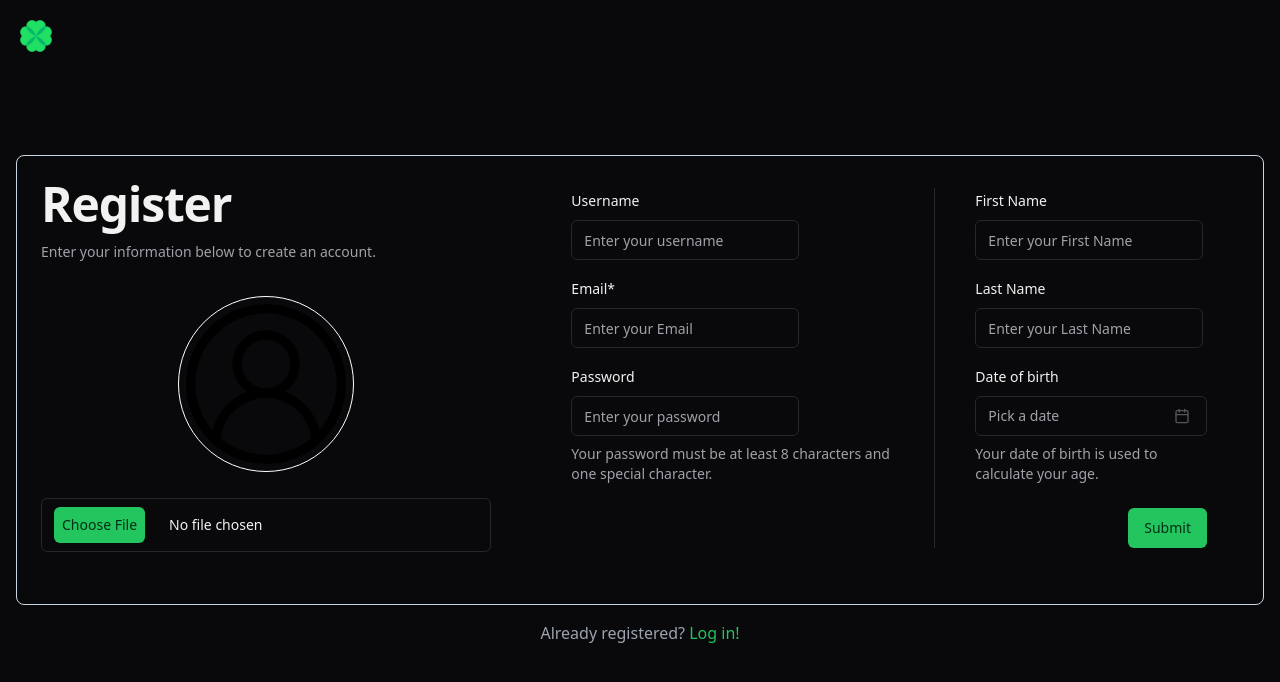
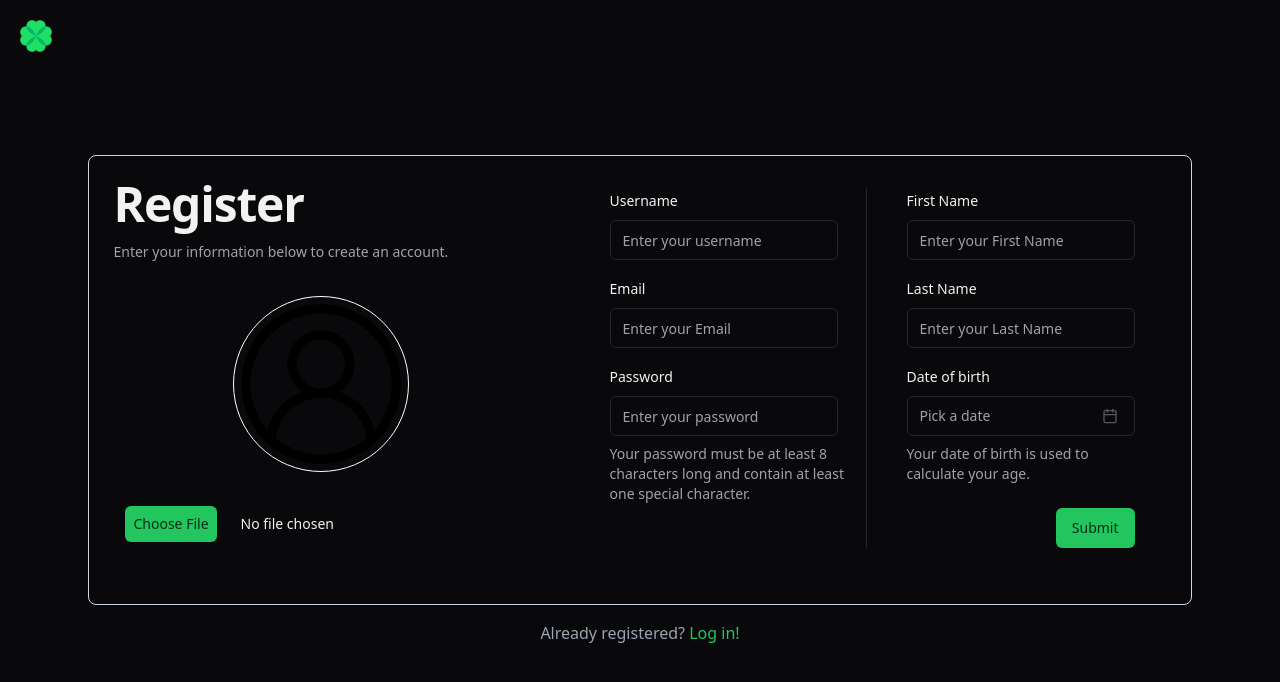
Before and after one commit to Clover-Organization/Clover, a React (Vite) app in the folder frontend/: page /auth in a window 1280 px wide. Shown: the top 682 px of the page. Built offline with nearby package versions, Linux system fonts and the light colour scheme.

Commit message:
Fix import formatting and add missing dependencies

```diff
--- a/frontend/src/pages/auth/register/components/RegisterScreen.jsx
+++ b/frontend/src/pages/auth/register/components/RegisterScreen.jsx
@@ -11,7 +11,7 @@ import {
 	PopoverTrigger,
 } from "@/components/ui/popover";
 import { Button } from "@/components/ui/button";
-import { format } from "date-fns"
+import { format } from "date-fns";
 import {
 	Form,
 	FormControl,
@@ -35,6 +35,8 @@ import {
 import { Separator } from "@/components/ui/separator";
 import user from "../../assets/user.png";
 import { useState, useRef } from "react";
+import { useNavigate } from "react-router-dom";
+import { Avatar, AvatarFallback, AvatarImage } from "@/components/ui/avatar"
 
 const FormSchema = z.object({
 	username: z.string().min(2, {
@@ -53,10 +55,10 @@ const FormSchema = z.object({
 			}
 		),
 	firstName: z.string().min(1, {
-		message: ""
+		message: "",
 	}),
 	lastName: z.string().min(1, {
-		message: ""
+		message: "",
 	}),
 	email: z.string().email({ message: "Invalid email address" }),
 	birth: z.date({
@@ -64,14 +66,12 @@ const FormSchema = z.object({
 		invalid_type_error: "That's not a date!",
 	}),
 	role: z.string(),
-
 });
-
-
 
 export default function LoginScreen() {
 	const [profileImage, setProfileImage] = useState(null);
 	const inputRef = useRef(null);
+	const navigate = useNavigate();
 
 	const form = useForm({
 		resolver: zodResolver(FormSchema),
@@ -86,11 +86,13 @@ export default function LoginScreen() {
 		},
 	});
 
-	function validateFormData(data) {
-
+	const handleSubmit = form.handleSubmit((data) => {
 		const userData = FormSchema.parse(data);
-		cadastrar(userData)
-	};
+		toast.success("Sucess!", {
+			description: "Sucefully registered!",
+		});
+		registerUser(userData);
+	});
 
 	const handleImagePreview = () => {
 		if (profileImage) {
@@ -103,17 +105,14 @@ export default function LoginScreen() {
 		const response = await fetch(userImagePath);
 		const blob = await response.blob();
 
-		// Extrai o nome do arquivo do caminho
 		const fileName = userImagePath.split("/").pop();
 
-		// Cria o objeto File
 		const userFile = new File([blob], fileName, { type: blob.type });
 
 		return userFile;
 	};
 
-	const cadastrar = async (userData) => {
-
+	const registerUser = async (userData) => {
 		const userFile = await getUserFile(user);
 
 		const formData = new FormData();
@@ -134,20 +133,23 @@ export default function LoginScreen() {
 				toast.success("Sucess!", {
 					description: "Sucefully registered!",
 				});
+				navigate("/");
 			} else if (response.status === 400) {
 				const errorData = await response.json();
 				const errorArray = [];
 
-				// Mapeia os erros recebidos do backend para um formato mais legível
 				for (const fieldName in errorData) {
 					const errorMessage = errorData[fieldName];
 					errorArray.push({ fieldName, errorMessage });
 				}
+				toast.error("Error!", {
+					description: "Username already exists!",
+				});
 			} else {
-				console.log("Ocorreu um erro inesperado: " + response.status);
+				console.log("Error: " + response.status);
 			}
 		} catch (error) {
-			console.log("Erro ao enviar a solicitação:", error);
+			console.log("Error: ", error);
 		}
 	};
 
@@ -160,11 +162,12 @@ export default function LoginScreen() {
 				</CardDescription>
 				<div className="grid items-center justify-center pt-5">
 					<div className="w-44 h-44 flex items-center justify-center  border border-white rounded-full">
-						<img
+					<Avatar className="w-40 h-40 object-center">
+						<AvatarImage
 							src={handleImagePreview() || user}
 							alt="userImage"
-							className="w-40 h-40 object-center rounded-full"
 						/>
+						</Avatar>
 					</div>
 				</div>
 				<div className="pt-5">
@@ -174,14 +177,14 @@ export default function LoginScreen() {
 						type="file"
 						accept="image/*"
 						onChange={(e) => setProfileImage(e.target.files[0])}
-						className="h-full file:text-primary-foreground file:cursor-pointer file:bg-primary file:hover:bg-primary/90  file:rounded-md file:p-2 file:mr-6 file:font-xs"
+						className="h-full border-none file:text-primary-foreground file:cursor-pointer file:bg-primary file:hover:bg-primary/90  file:rounded-md file:p-2 file:mr-6 file:font-xs"
 					/>
 				</div>
 			</CardHeader>
 			<CardContent className="space-y-6">
-				<Form {...form} >
+				<Form {...form}>
 					<form
-						onSubmit={form.handleSubmit(validateFormData)}
+						onSubmit={handleSubmit}
 						className="m-4 lg:flex lg:flex-row lg:gap-4"
 					>
 						<div className="flex gap-4 p-4">
@@ -205,7 +208,7 @@ export default function LoginScreen() {
 									name="email"
 									render={({ field }) => (
 										<FormItem>
-											<FormLabel>Email*</FormLabel>
+											<FormLabel>Email</FormLabel>
 											<FormControl>
 												<Input
 													type="text"
@@ -232,7 +235,8 @@ export default function LoginScreen() {
 												/>
 											</FormControl>
 											<FormDescription>
-												Your password must be at least 8 characters and one special character.
+											<p class="text-left break-words text-wrap w-60">Your password must be at least 8 characters
+											long and contain at least one special character.</p>
 											</FormDescription>
 											<FormMessage />
 										</FormItem>
@@ -318,13 +322,13 @@ export default function LoginScreen() {
 												</Popover>
 												<FormDescription>
 													Your date of birth is used to calculate your age.
-												</FormDescription	>
+												</FormDescription>
 												<FormMessage />
 											</FormItem>
 										)}
 									/>
 									<div className="flex align-end justify-end">
-										<Button type="submit" >Submit</Button>
+										<Button type="submit">Submit</Button>
 									</div>
 								</div>
 							</div>
```
